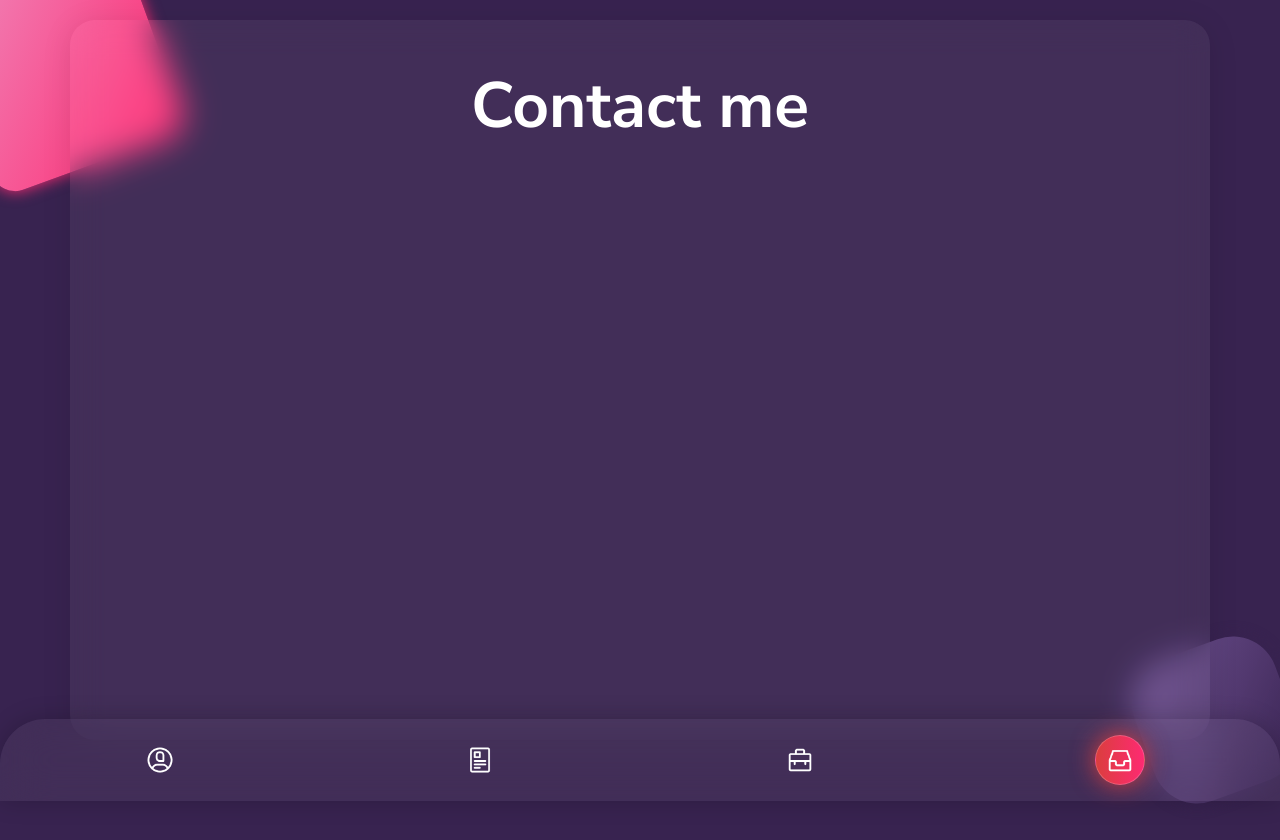
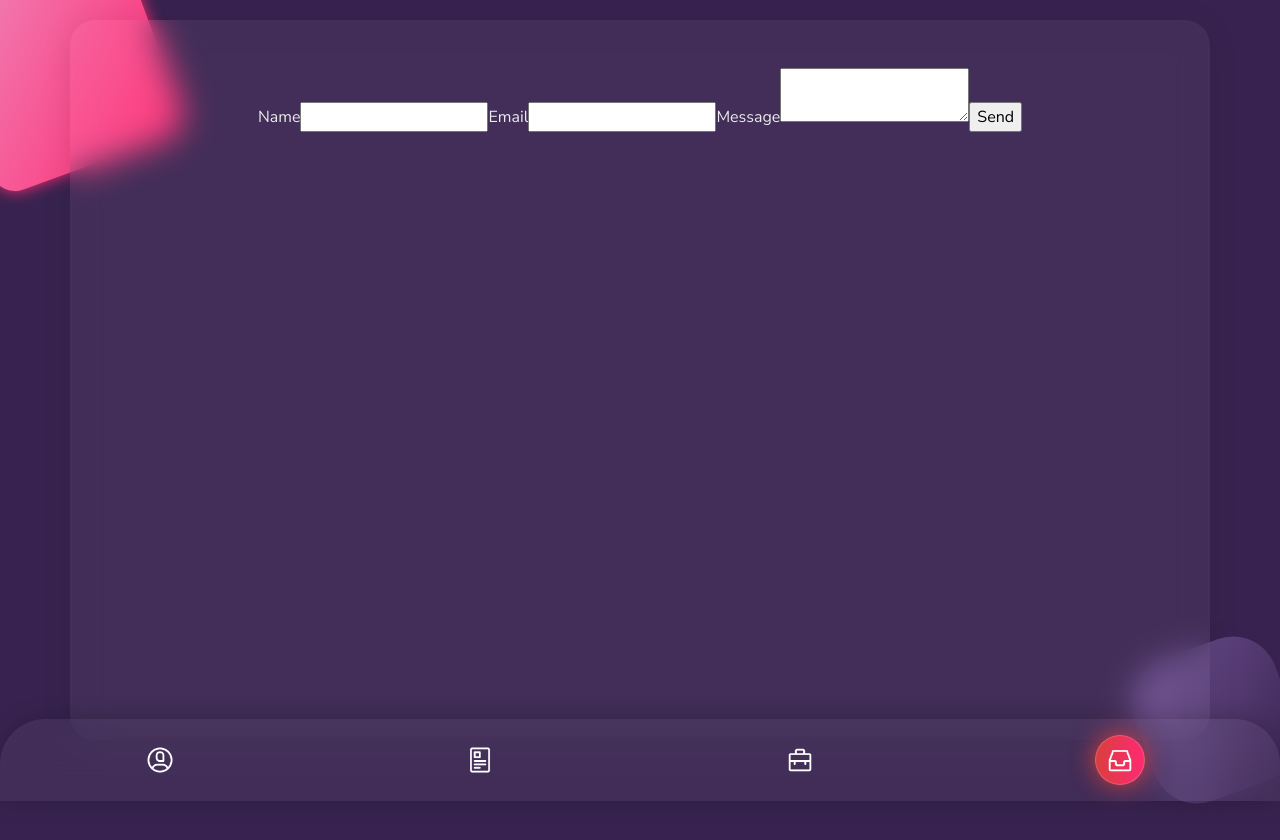
Before and after one commit to agusKar/portfolio, a React (Vite) app: page / in a window 1280 px wide. Both pictures are taken after a click on the item 1120 px from the left and 760 px from the top of the page. Built offline with nearby package versions, Linux system fonts and the light colour scheme.

Commit message:
added EmailJs for email sends

```diff
--- a/package.json
+++ b/package.json
@@ -9,6 +9,7 @@
     "preview": "vite preview"
   },
   "dependencies": {
+    "@emailjs/browser": "^3.6.2",
     "bootstrap": "^5.2.0",
     "react": "^18.2.0",
     "react-dom": "^18.2.0",
--- a/src/components/Contact.tsx
+++ b/src/components/Contact.tsx
@@ -1,8 +1,39 @@
+import emailjs from "@emailjs/browser";
+import { FormEvent, useRef } from "react";
 const Contact = () => {
+  const form = useRef<HTMLFormElement>(null);
+
+  const sendEmail = (e: FormEvent) => {
+    e.preventDefault();
+
+    emailjs
+      .sendForm(
+        "service_isc4lw7",
+        "template_enymegw",
+        form.current as HTMLFormElement,
+        "I9XHg_GAg0ChGzMzJ"
+      )
+      .then(
+        (result) => {
+          console.log(result.text);
+        },
+        (error) => {
+          console.log(error.text);
+        }
+      );
+  };
   return (
     <div className="row">
       <div className="col-12 text-center">
-        <h1>Contact me</h1>
+        <form ref={form} onSubmit={sendEmail}>
+          <label>Name</label>
+          <input type="text" name="user_name" />
+          <label>Email</label>
+          <input type="email" name="user_email" />
+          <label>Message</label>
+          <textarea name="message" />
+          <input type="submit" value="Send" />
+        </form>
       </div>
     </div>
   );
```
Also changed, not shown: 1 other file (tests, documents, lock files or other folders).
